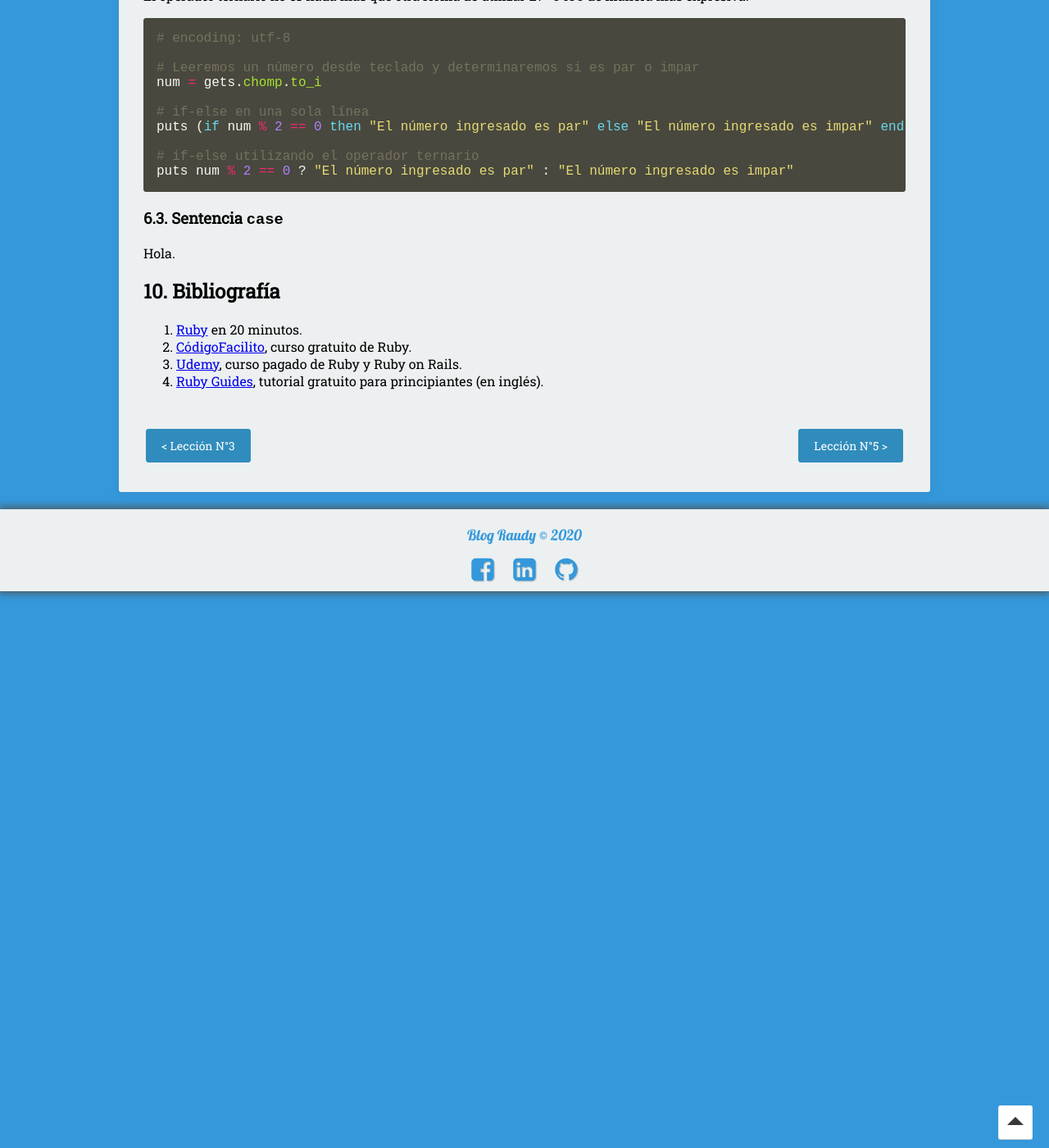
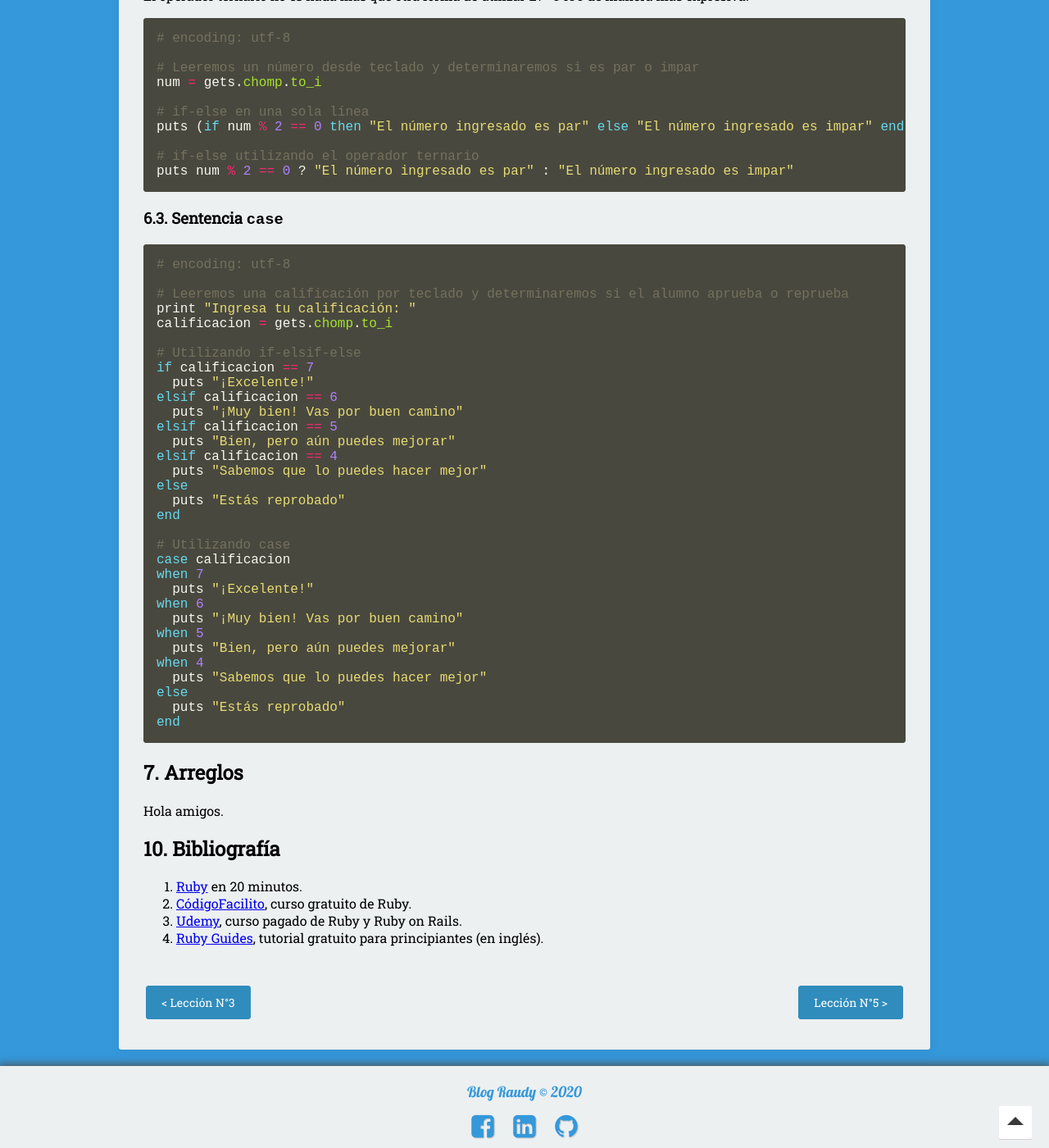
Before and after one commit to nisoto/Blog-anterior-2.0, a Jekyll site: the page built from _posts/2020-04-12-rails-iv-ruby-en-detalle.md, in a window 1280 px wide and 1400 px high, scrolled down 9885 px. Shown: the whole window at 82% size. Built offline with Jekyll 4.4.1, drawn with Linux system fonts in a browser that asks for light colours; nearby versions of some CDN libraries.

Commit message:
Update 2020-04-12-rails-iv-ruby-en-detalle.md

````diff
--- a/_posts/2020-04-12-rails-iv-ruby-en-detalle.md
+++ b/_posts/2020-04-12-rails-iv-ruby-en-detalle.md
@@ -505,7 +505,44 @@ puts num % 2 == 0 ? "El número ingresado es par" : "El número ingresado es imp
 
 ### 6.3. Sentencia `case`
 
-Hola.
+``` rb
+# encoding: utf-8
+
+# Leeremos una calificación por teclado y determinaremos si el alumno aprueba o reprueba
+print "Ingresa tu calificación: "
+calificacion = gets.chomp.to_i
+
+# Utilizando if-elsif-else
+if calificacion == 7
+  puts "¡Excelente!"
+elsif calificacion == 6
+  puts "¡Muy bien! Vas por buen camino"
+elsif calificacion == 5
+  puts "Bien, pero aún puedes mejorar"
+elsif calificacion == 4
+  puts "Sabemos que lo puedes hacer mejor"
+else
+  puts "Estás reprobado"
+end
+
+# Utilizando case
+case calificacion
+when 7
+  puts "¡Excelente!"
+when 6
+  puts "¡Muy bien! Vas por buen camino"
+when 5
+  puts "Bien, pero aún puedes mejorar"
+when 4
+  puts "Sabemos que lo puedes hacer mejor"
+else
+  puts "Estás reprobado"
+end
+```
+
+## 7. Arreglos
+
+Hola amigos.
 
 ## 10. Bibliografía
 
````
